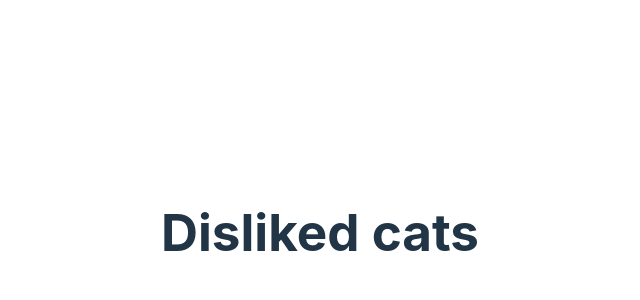
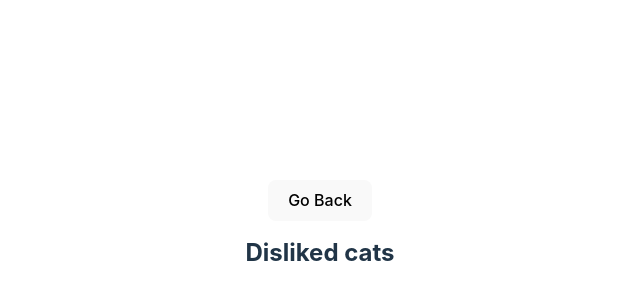
Before and after one commit to mikkolikoli/vue-project, a Vue app: page /disliked in a window 1280 px wide. Shown: the part 168-468 px from the top of the page, without its empty margins (320-960 px from the left). Built offline with nearby package versions, Linux system fonts and the light colour scheme.

Commit message:
functionality done

```diff
--- a/src/Disliked.vue
+++ b/src/Disliked.vue
@@ -1,6 +1,7 @@
 <template>
   <div>
-    <h1>Disliked cats</h1>
+    <button @click="goBack">Go Back</button>
+    <h2>Disliked cats</h2>
     <ul>
       <li v-for="cat in dislikedCats" :key="cat.id">
         <CatPicture :cat="cat" />
@@ -13,13 +14,15 @@
 import CatPicture from "./components/CatPicture.vue";
 
 export default {
-  data() {
-    return {
-      disLikedCats: [],
-    } as any;
+  methods: {
+    goBack() {
+      this.$router.push("/");
+    },
   },
-  mounted() {
-    this.dislikedCats = this.$store.state.disLiked;
+  computed: {
+    dislikedCats() {
+      return this.$store.state.disliked;
+    },
   },
   components: { CatPicture },
 };
--- a/src/Liked.vue
+++ b/src/Liked.vue
@@ -1,6 +1,7 @@
 <template>
   <div>
-    <h1>Liked cats</h1>
+    <button @click="goBack">Go Back</button>
+    <h2>Liked cats</h2>
     <ul>
       <li v-for="cat in likedCats" :key="cat.id">
         <CatPicture :cat="cat" />
@@ -13,13 +14,15 @@
 import CatPicture from "./components/CatPicture.vue";
 
 export default {
-  data() {
-    return {
-      likedCats: [],
-    } as any;
+  methods: {
+    goBack() {
+      this.$router.push("/");
+    },
   },
-  mounted() {
-    this.likedCats = this.$store.state.liked;
+  computed: {
+    likedCats() {
+      return this.$store.state.liked;
+    },
   },
   components: { CatPicture },
 };
--- a/src/Main.vue
+++ b/src/Main.vue
@@ -15,7 +15,6 @@
 </template>
 
 <script lang="ts">
-import axios from "axios";
 import CatPicture from "./components/CatPicture.vue";
 
 export default {
@@ -49,21 +48,13 @@ export default {
     },
   },
   mounted() {
-    axios
-      .get("https://api.thecatapi.com/v1/images/search?limit=10")
-      .then((response) => {
-        const allCats = response.data.map((cat: any) => {
-          return {
-            id: cat.id,
-            url: cat.url,
-            width: cat.width,
-            height: cat.height,
-          };
-        });
-        this.$store.commit("setCats", allCats);
-        this.$store.commit("setCurrentCat", allCats[0]);
-        this.loading = false;
-      });
+    if (this.allCats.length === 0) {
+      this.$store.commit("setCats");
+      this.loading = false;
+    }
+    else {
+      this.loading = false;
+    }
   },
   components: { CatPicture },
 };
```
